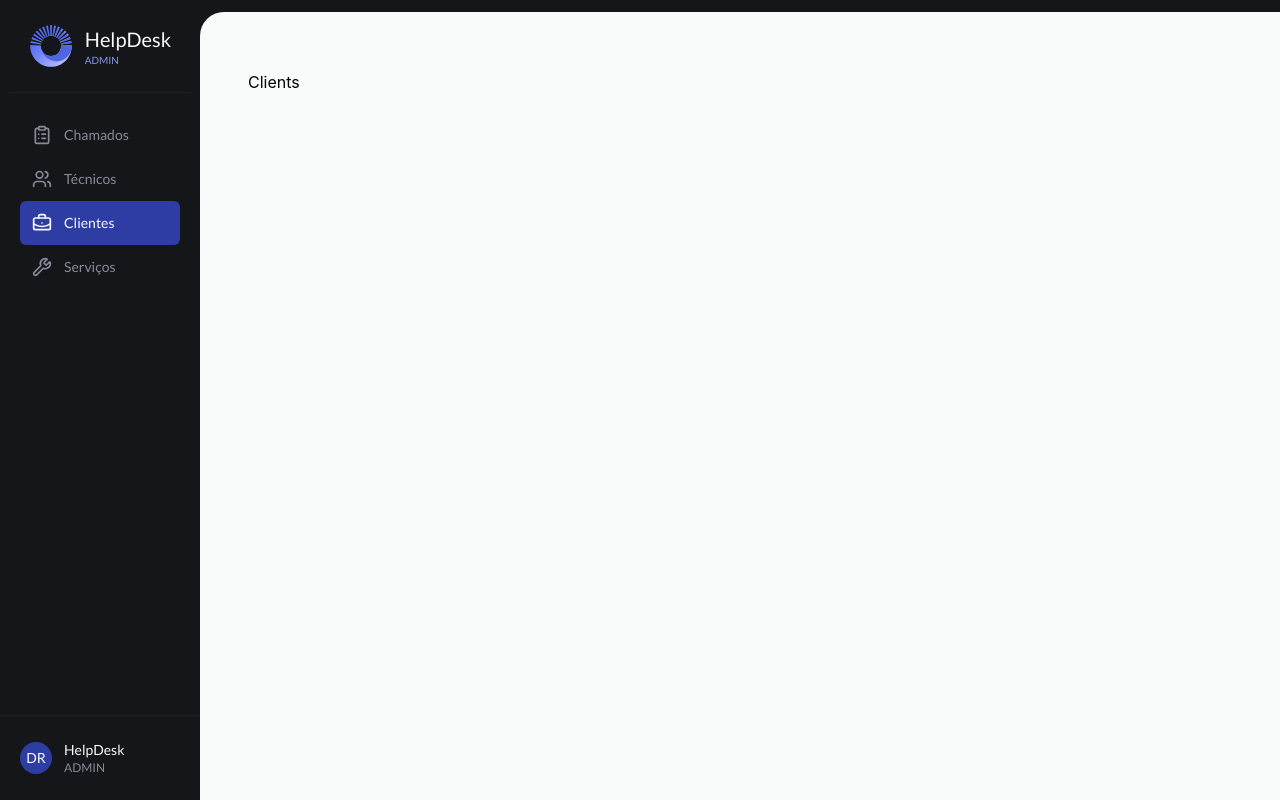
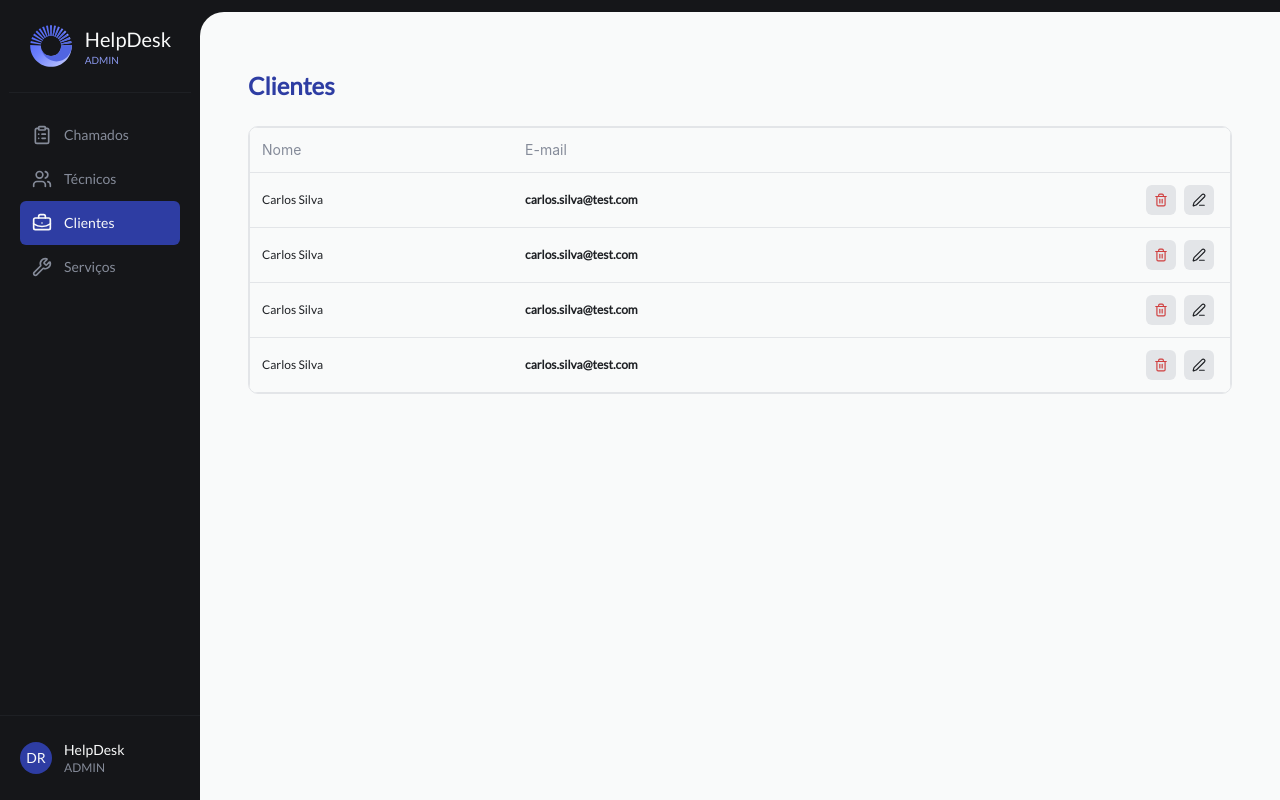
Before and after one commit to demisrusso9/help-desk, a React (Vite) app: page /admin/clients in a window 1280 px wide. Built offline with nearby package versions, Linux system fonts and the light colour scheme.

Commit message:
feat: add clients page with modal component

```diff
--- a/src/components/button.tsx
+++ b/src/components/button.tsx
@@ -1,12 +1,13 @@
 import type { LucideIcon } from 'lucide-react'
+import type { ButtonHTMLAttributes } from 'react'
 
-interface ButtonProps {
+interface ButtonProps extends ButtonHTMLAttributes<HTMLButtonElement> {
 	title: string
 	variant: 'primary' | 'secondary'
 	Icon?: LucideIcon
 }
 
-export function Button({ title, variant, Icon }: ButtonProps) {
+export function Button({ title, variant, Icon, ...rest }: ButtonProps) {
 	const primary = 'bg-gray-200 text-gray-600'
 	const secondary = 'bg-gray-500 text-gray-200'
 
@@ -15,6 +16,7 @@ export function Button({ title, variant, Icon }: ButtonProps) {
 	return (
 		<button
 			className={`${style} font-lato flex w-full cursor-pointer items-center justify-center gap-2 rounded-md px-4 py-2.5 text-sm font-bold`}
+			{...rest}
 		>
 			{Icon && <Icon className="h-5 w-5 text-gray-300" />}
 			{title}
--- /dev/null
+++ b/src/components/modal.tsx
@@ -0,0 +1,32 @@
+import { X } from 'lucide-react'
+import { type ReactNode } from 'react'
+
+interface ModalProps {
+	title: string
+	isOpen: boolean
+	onClose: () => void
+	children: ReactNode
+}
+
+export function Modal({ title, isOpen, onClose, children }: ModalProps) {
+	if (!isOpen) return null
+
+	return (
+		<div
+			className="fixed inset-0 bg-gray-200/50 p-4 backdrop-blur-sm transition-opacity duration-200"
+			onClick={onClose}
+		>
+			<div
+				className="relative top-1/2 left-1/2 max-w-md -translate-x-1/2 -translate-y-1/2 rounded-2xl bg-gray-600 px-7"
+				onClick={(e) => e.stopPropagation()}
+			>
+				<div className="flex items-center justify-between border-b border-gray-500 py-5.25">
+					<p>{title}</p>
+					<X className="h-4.5 w-4.5 cursor-pointer text-gray-300" onClick={onClose} />
+				</div>
+
+				{children}
+			</div>
+		</div>
+	)
+}
--- a/src/pages/admin/clients/clients.tsx
+++ b/src/pages/admin/clients/clients.tsx
@@ -1,3 +1,151 @@
+import { InputField } from '@components/auth/input-field'
+import { Button } from '@components/button'
+import { Modal } from '@components/modal'
+import { zodResolver } from '@hookform/resolvers/zod'
+import { PenLine, Trash } from 'lucide-react'
+import { useState } from 'react'
+import { useForm } from 'react-hook-form'
+import z from 'zod'
+
+const userFormSchema = z.object({
+	email: z.email(),
+	password: z.string()
+})
+
 export function Clients() {
-	return <div>Clients</div>
+	const datarow = [
+		{
+			id: 1,
+			name: 'Carlos Silva',
+			email: 'carlos.silva@test.com'
+		},
+		{
+			id: 2,
+			name: 'Carlos Silva',
+			email: 'carlos.silva@test.com'
+		},
+		{
+			id: 3,
+			name: 'Carlos Silva',
+			email: 'carlos.silva@test.com'
+		},
+		{
+			id: 4,
+			name: 'Carlos Silva',
+			email: 'carlos.silva@test.com'
+		}
+	]
+
+	const [isDeleteModalOpen, setIsDeleteModalOpen] = useState(false)
+	const [isEditModalOpen, setIsEditModalOpen] = useState(false)
+
+	const { register, handleSubmit } = useForm({
+		resolver: zodResolver(userFormSchema)
+	})
+
+	function onSubmit() {}
+
+	return (
+		<>
+			<h1 className="text-blue-dark font-lato text-xl font-bold sm:text-2xl">Clientes</h1>
+
+			<div className="mt-4 overflow-hidden rounded-[10px] border border-gray-500 sm:mt-6">
+				<table className="w-full">
+					<thead>
+						<tr className="border border-gray-500">
+							<th className="p-3 text-start text-sm font-normal text-gray-400">Nome</th>
+
+							<th className="p-3 text-start text-sm font-normal text-gray-400 md:table-cell">
+								E-mail
+							</th>
+
+							<th></th>
+						</tr>
+					</thead>
+
+					<tbody>
+						{datarow.map((data) => (
+							<tr className="border border-gray-500" key={data.id}>
+								<td className="font-lato p-3 text-xs text-gray-200">{data.name}</td>
+
+								<td className="font-lato p-3 text-xs font-bold wrap-anywhere text-gray-200 md:table-cell">
+									{data.email}
+								</td>
+
+								<td className="flex cursor-pointer items-center justify-end gap-2 p-3 pr-4">
+									<div
+										className="flex rounded-md bg-gray-500 p-2"
+										onClick={() => setIsDeleteModalOpen(true)}
+									>
+										<Trash className="text-feedback-danger" width={14} height={14} />
+									</div>
+
+									<div
+										className="flex rounded-md bg-gray-500 p-2"
+										onClick={() => setIsEditModalOpen(true)}
+									>
+										<PenLine className="text-gray-200" width={14} height={14} />
+									</div>
+								</td>
+							</tr>
+						))}
+					</tbody>
+				</table>
+			</div>
+
+			<Modal
+				title="Excluir cliente"
+				isOpen={isDeleteModalOpen}
+				onClose={() => setIsDeleteModalOpen(false)}
+			>
+				<div className="flex flex-col gap-2 py-7">
+					<p className="font-lato text-base text-gray-200">
+						Deseja realmente excluir <strong>André Costa?</strong>
+					</p>
+
+					<p className="font-lato text-base text-gray-200">
+						Ao excluir, todos os chamados deste cliente serão removidos e esta ação não
+						poderá ser desfeita.
+					</p>
+				</div>
+
+				<div className="flex gap-2 border-t border-gray-500 py-6">
+					<Button
+						title="Cancelar"
+						variant="secondary"
+						onClick={() => setIsDeleteModalOpen(false)}
+					/>
+					<Button title="Sim, excluir" variant="primary" />
+				</div>
+			</Modal>
+
+			<Modal
+				title="Cliente"
+				isOpen={isEditModalOpen}
+				onClose={() => setIsEditModalOpen(false)}
+			>
+				<form className="mt-10 flex flex-col gap-4" onSubmit={handleSubmit(onSubmit)}>
+					<InputField
+						id="email"
+						text="e-mail"
+						placeholder="exemplo@mail.com"
+						{...register('email')}
+					/>
+
+					<InputField
+						id="password"
+						text="senha"
+						placeholder="Digite sua senha"
+						{...register('password')}
+					/>
+
+					<div className="my-8 sm:mt-10">
+						<button className="font-lato flex w-full cursor-pointer items-center justify-center gap-2 rounded-md bg-gray-200 px-4 py-2.5 text-sm font-bold text-gray-600">
+							Salvar
+						</button>
+					</div>
+				</form>
+			</Modal>
+		</>
+	)
 }
```
